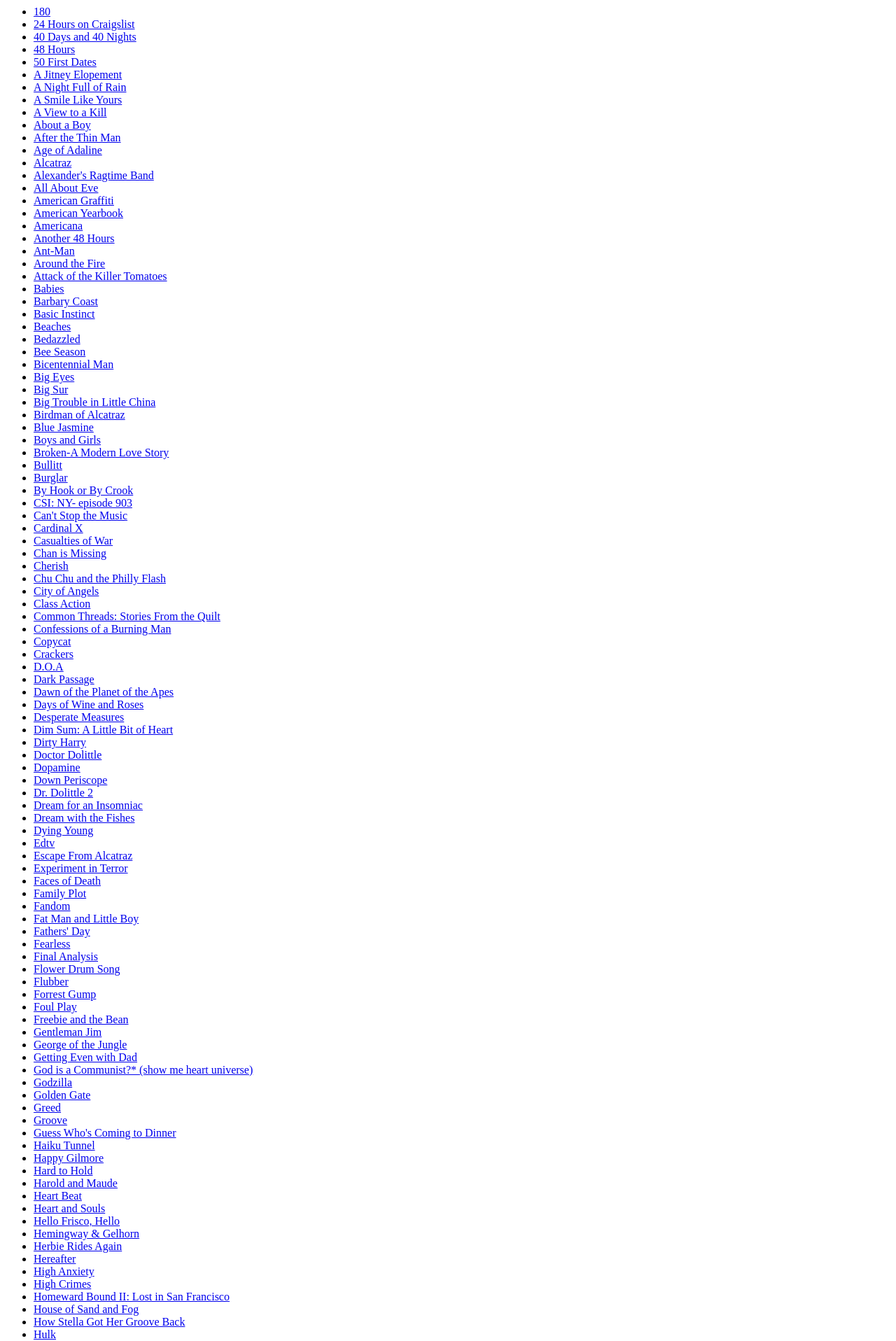
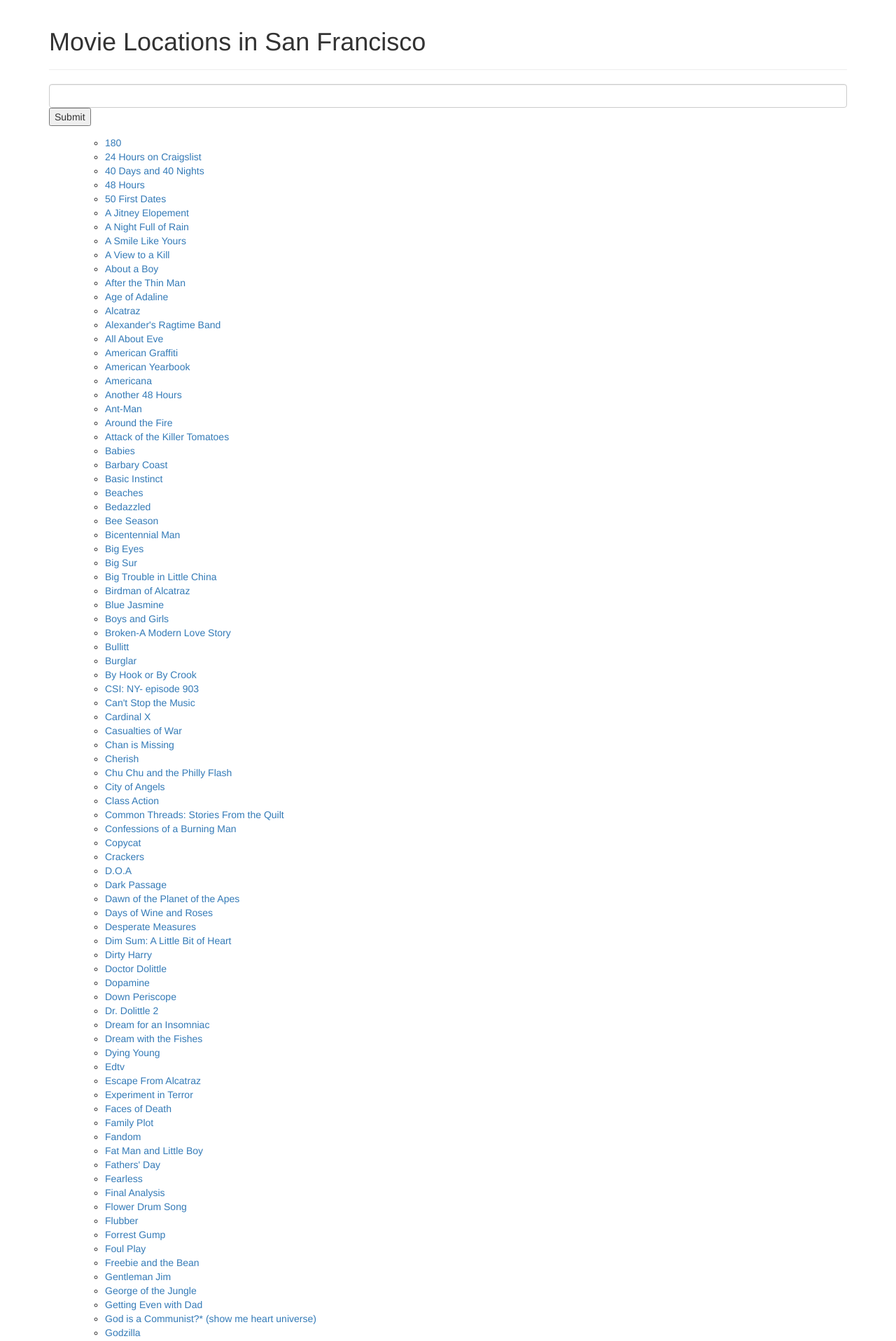
Before and after one commit to rindi/sf-movie-locations, a Django app: a page that uses locations/templates/locations/index.html in a window 1280 px wide. Shown: the top 1916 px of the page at 70% size. Run offline with Django 3.2, Linux system fonts and the light colour scheme; data comes from the database, SQL or seed files in the repository; some libraries are stand-ins or nearby versions.

Commit message:
Added searchbar with autocomplete feature

```diff
--- a/locations/templates/locations/index.html
+++ b/locations/templates/locations/index.html
@@ -1,16 +1,57 @@
+<html>
+<head>
+	<title> San Francisco Movie Locations</title>
+	<link href="https://maxcdn.bootstrapcdn.com/bootstrap/3.3.7/css/bootstrap.min.css" rel="stylesheet" integrity="sha384-BVYiiSIFeK1dGmJRAkycuHAHRg32OmUcww7on3RYdg4Va+PmSTsz/K68vbdEjh4u" crossorigin="anonymous">
+</head>
+<script src="http://code.jquery.com/jquery-1.9.1.js"></script>
+<script src="http://code.jquery.com/ui/1.10.3/jquery-ui.js"></script>
+
+<script type="text/javascript">
+   var movieNames = [];
+</script>
+<body>
+	<div class="container">
+		<div class="page-header">
+			<h1>Movie Locations in San Francisco</h1>
+		</div>
+	</div>
+
+	<div class="container">
+		<form id="movie-form">
+			<input name="movie_name" class="form-control" id="movie-name">
+			<input type="button" onclick="submitName()" value="Submit">
+		</form>
+	</div>
+	<div class="container" id = "movie-list">
+		<ul>
 			{% if movie_list %}
 			<ul>
 				{% for movie in movie_list %}
-        <li><a href="/location_list?id={{movie.id}}/">{{ movie.title }}</a></li>
+				<li><a href="/location_list?id={{movie.id}}/">{{ movie.title }}</a>
+				<script type="text/javascript">
+					movieNames.push({
+					    key:   "{{movie.id|safe}}",
+					    value: "{{movie.title|safe}}"
+					});
+				</script></li>
 				{% endfor %}
 			</ul>
 			{% else %}
 			<p>No movie shot here.</p>
 			{% endif %}
-<!--
-<form action="/location/" method="post">
-    <label for="movie">Enter movie name </label>
-    <input id="movie" type="text" name="movie" value="{{ movie_name }}">
-    <input type="submit" value="OK">
-</form>
- -->
+		</ul>
+	</div>
+</body>
+<script type="text/javascript">
+	$( function() {
+		$( "#movie-name" ).autocomplete({
+			source: movieNames
+		});
+	} );
+	function submitName() {
+	console.log(document.getElementById("movie-form"));
+    document.getElementById("movie-form").submit();
+	}
+</script>
+</script>
+</html>
```
Also changed, not shown: locations/templates/locations/detail.html (+9 -4 lines). Lines whose indentation alone changed are shown as unchanged.
